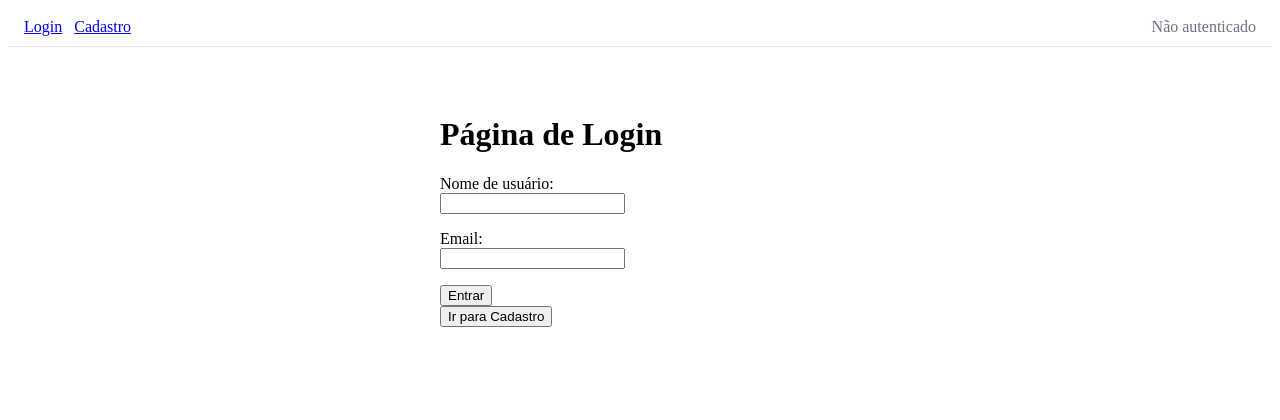
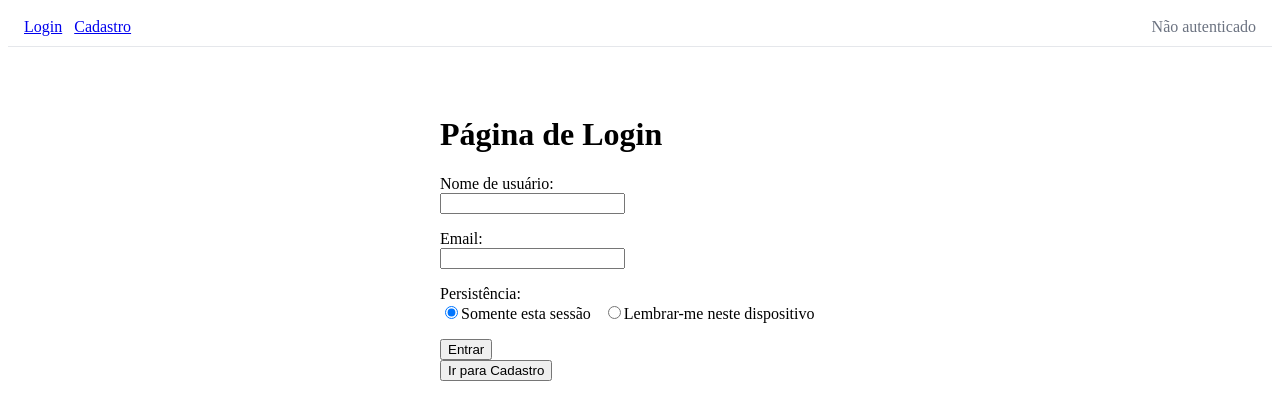
Before and after one commit to VitoriaMaglio/access-control-react, a React app in the folder access-control-cp/: page /login in a window 1280 px wide. Shown: the top 420 px of the page. Built offline with nearby package versions, Linux system fonts and the light colour scheme; the HTML template or start-up script is replaced by a standard one.

Commit message:
Validando login, consultando /usuarios e persistindo a sessão.

```diff
--- a/access-control-cp/src/routes/Login.tsx
+++ b/access-control-cp/src/routes/Login.tsx
@@ -1,6 +1,7 @@
-import React from "react";
+import React, { useState } from "react";
 import { useForm } from "react-hook-form";
 import { useNavigate } from "react-router-dom";
+import { useAuth } from "../context";
 
 interface LoginFormData {
   nomeUsuario: string;
@@ -9,10 +10,16 @@ interface LoginFormData {
 const Login: React.FC = () => {
   const { register, handleSubmit, formState: { errors } } = useForm<LoginFormData>();
   const navigate = useNavigate();
+  const { login } = useAuth();
+  const [persistencia, setPersistencia] = useState<"local" | "session">("session");
 
-  const onSubmit = (data: LoginFormData) => {
-    console.log("Dados do login:", data);
-    alert(`Bem-vindo, ${data.nomeUsuario}!`);
+  const onSubmit = async (data: LoginFormData) => {
+    const ok = await login({ nomeUsuario: data.nomeUsuario, email: data.email }, persistencia);
+    if (!ok) {
+      alert("Usuário não encontrado ou credenciais inválidas.");
+      return;
+    }
+    navigate("/cadastro");
   };
   const irParaCadastro = () => {
     navigate("/cadastro");
@@ -51,6 +58,31 @@ const Login: React.FC = () => {
           />
           {errors.email && <p style={{ color: "red" }}>{errors.email.message}</p>}
         </div>
+        <div style={{ marginBottom: "1rem" }}>
+          <label>Persistência:</label>
+          <div style={{ display: "flex", gap: 12 }}>
+            <label>
+              <input
+                type="radio"
+                name="persistencia"
+                value="session"
+                checked={persistencia === "session"}
+                onChange={() => setPersistencia("session")}
+              />
+              Somente esta sessão
+            </label>
+            <label>
+              <input
+                type="radio"
+                name="persistencia"
+                value="local"
+                checked={persistencia === "local"}
+                onChange={() => setPersistencia("local")}
+              />
+              Lembrar-me neste dispositivo
+            </label>
+          </div>
+        </div>
 
         <button type="submit">Entrar</button>
       </form>
```
